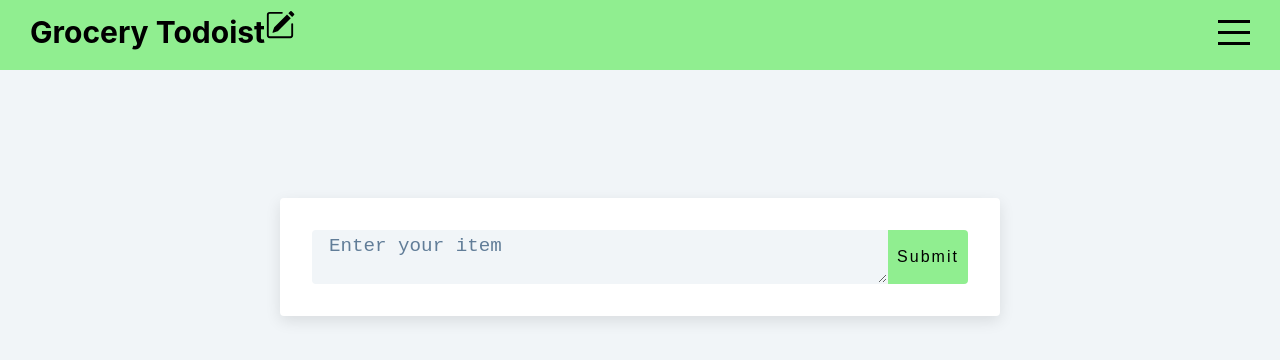
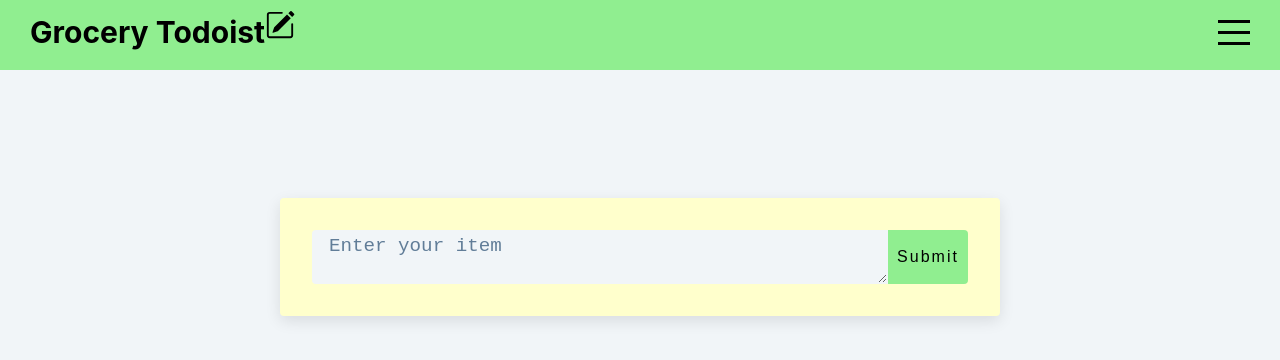
Before and after one commit to ctellez06/Group6-Project2, a React (Create React App) app in the folder grocery-lister/: page / in a window 1280 px wide. Shown: the top 360 px of the page. Built offline with nearby package versions, Linux system fonts and the light colour scheme.

Commit message:
change section-center

```diff
--- a/grocery-lister/src/index.css
+++ b/grocery-lister/src/index.css
@@ -164,7 +164,7 @@ Variables
   ===============
   */
   .section-center {
-    background: var(--clr-white);
+    background-color: #ffffcc;
     border-radius: var(--radius);
     box-shadow: var(--light-shadow);
     transition: var(--transition);
```
